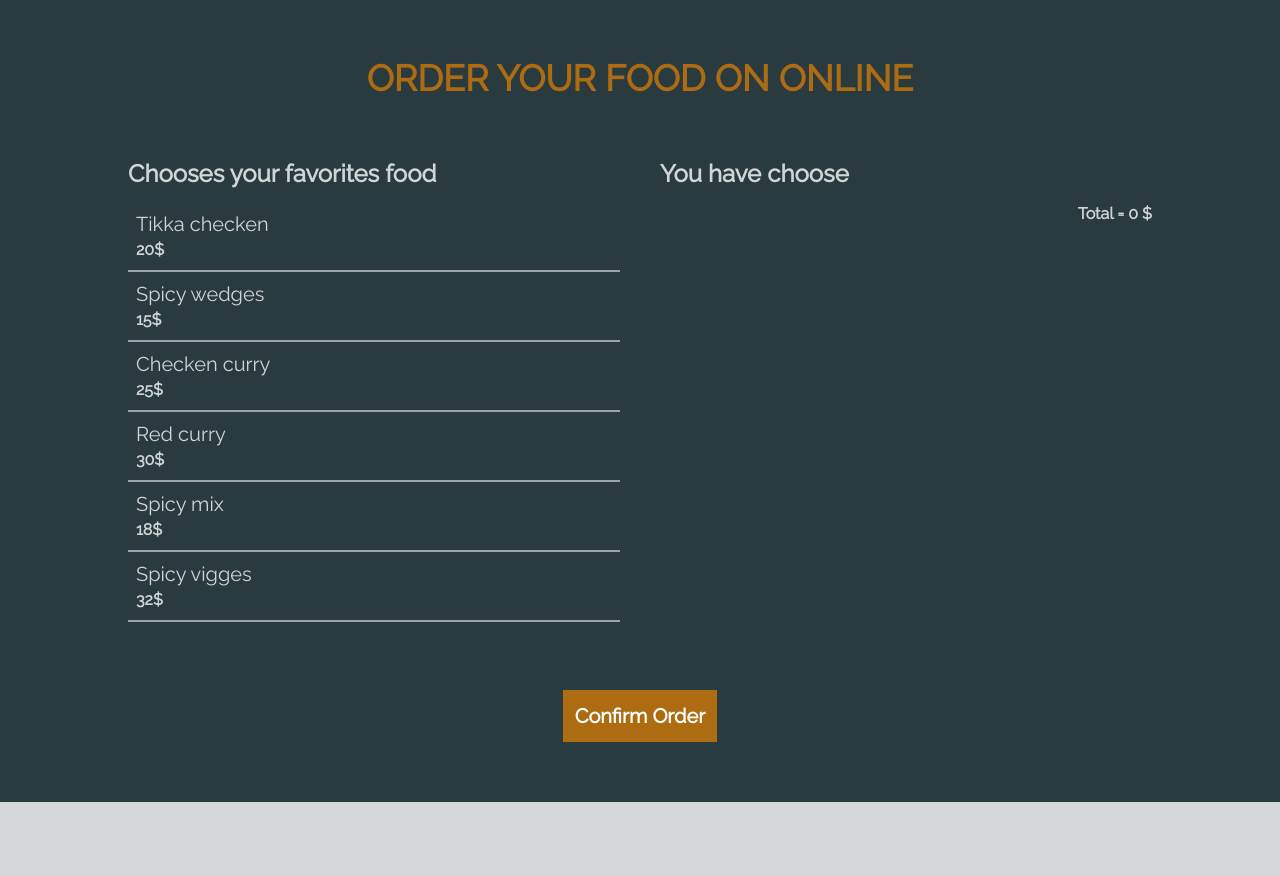
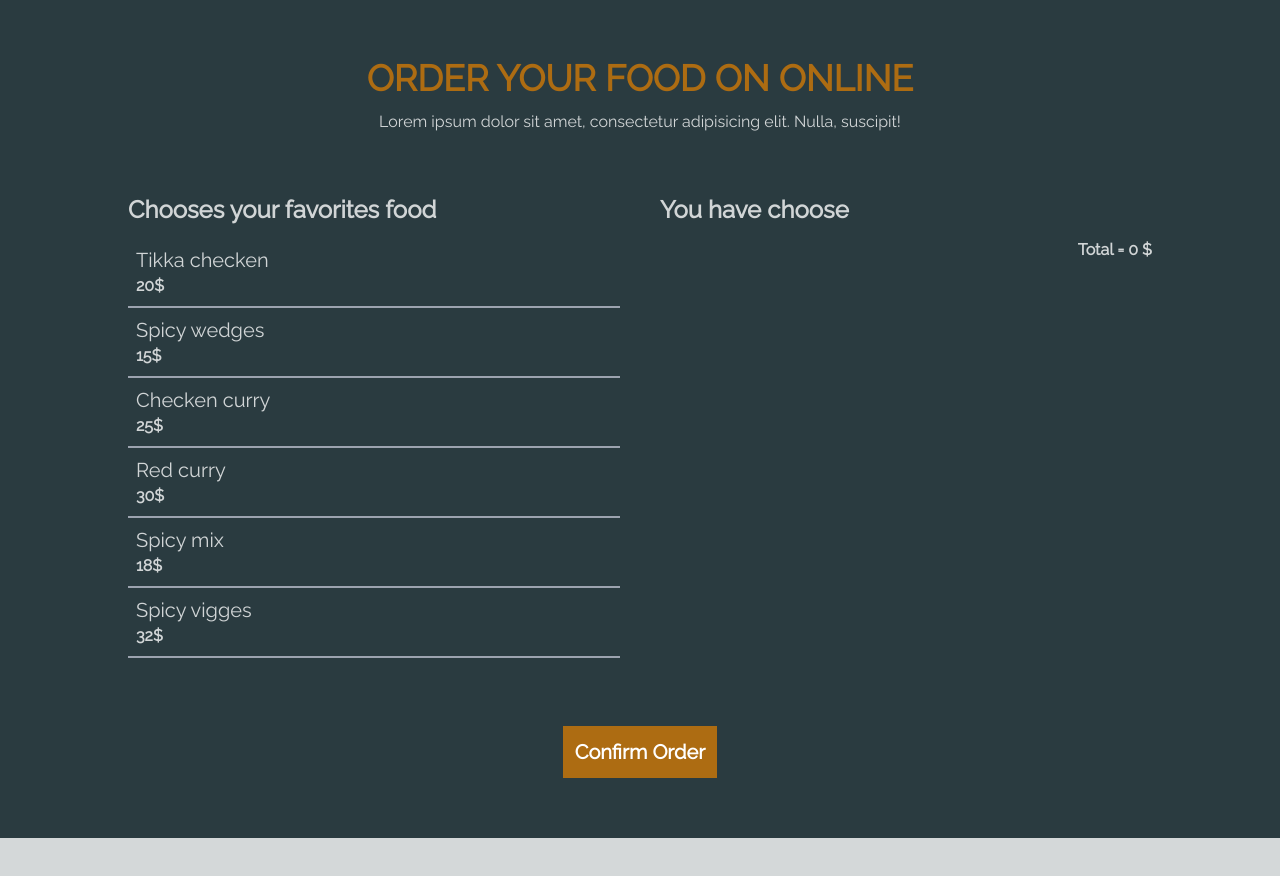
Before and after one commit to shahinexy/restaurant-project, a plain HTML site: page index.html in a window 1280 px wide. Shown: the part 2719-3595 px from the top of the page. Drawn offline with nearby package versions, Linux system fonts and the light colour scheme.

Commit message:
work done

```diff
--- a/index.html
+++ b/index.html
@@ -226,6 +226,8 @@
         <div class="container max-w-full bg-[#2a3b40] py-10">
             <h2 class="sm:text-4xl text-2xl font-semibold text-[#ad6c12] md:pt-5 pt-3 text-center">ORDER YOUR FOOD ON
                 ONLINE</h2>
+            <p class="text-center text-[#d1d5d6] mt-3 px-3">Lorem ipsum dolor sit amet, consectetur adipisicing elit.
+                Nulla, suscipit!</p>
             <div
                 class="container md:max-w-5xl max-w-7xl mx-auto flex md:flex-row flex-col  md:items-start items-center text-[#d1d5d6] md:py-12 py-5 md:gap-10 gap-5">
                 <div class="all_itemsx md:w-1/2 w-full md:px-0 px-5 ">
@@ -280,10 +282,11 @@
                 </div>
             </div>
             <div class="btn flex justify-center py-5">
-                <button type="button" class="btn text-xl font-semibold bg-[#ad6c12] p-3 text-white hover:text-[#2a3b40]">
+                <button type="button"
+                    class="btn text-xl font-semibold bg-[#ad6c12] p-3 text-white hover:text-[#2a3b40]">
                     Confirm Order </button>
-                </div>
-                <p class="success_msg text-center text-green-600"></p>
+            </div>
+            <p class="success_msg text-center text-green-600"></p>
         </div>
     </section>
     <!-- Card section section 5 -->
```
